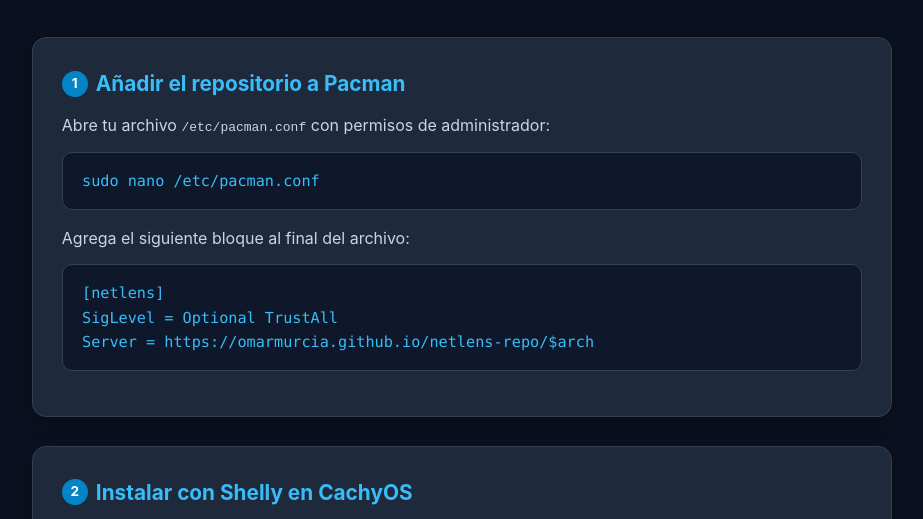
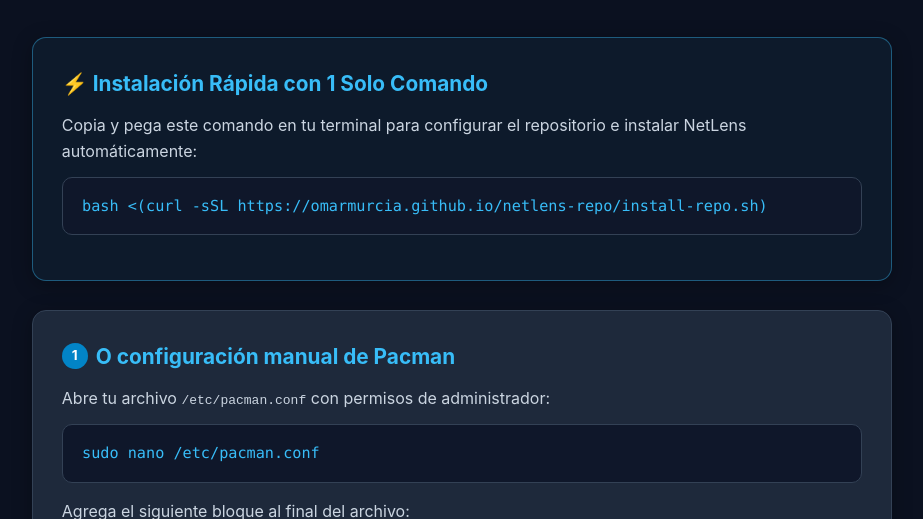
Before and after one commit to omarmurcia/netlens-repo, a plain HTML site: page index.html in a window 1280 px wide. Shown: the part 275-794 px from the top of the page, without its empty margins (178-1101 px from the left). Drawn offline with Linux system fonts and the light colour scheme.

Commit message:
feat: enable 1-line curl installer script with default username omarmurcia

```diff
--- a/index.html
+++ b/index.html
@@ -154,8 +154,14 @@
       <p class="subtitle">Repositorio oficial Pacman & Shelly para <strong>CachyOS</strong> y <strong>Arch Linux</strong> (x86_64)</p>
     </header>
 
+    <div class="card" style="border-color: rgba(56, 189, 248, 0.4); background: rgba(56, 189, 248, 0.05);">
+      <h2>⚡ Instalación Rápida con 1 Solo Comando</h2>
+      <p>Copia y pega este comando en tu terminal para configurar el repositorio e instalar NetLens automáticamente:</p>
+      <pre>bash &lt;(curl -sSL https://omarmurcia.github.io/netlens-repo/install-repo.sh)</pre>
+    </div>
+
     <div class="card">
-      <h2><span class="step-number">1</span> Añadir el repositorio a Pacman</h2>
+      <h2><span class="step-number">1</span> O configuración manual de Pacman</h2>
       <p>Abre tu archivo <code>/etc/pacman.conf</code> con permisos de administrador:</p>
       <pre>sudo nano /etc/pacman.conf</pre>
       <p>Agrega el siguiente bloque al final del archivo:</p>
```
Also changed, not shown: 1 other file.
